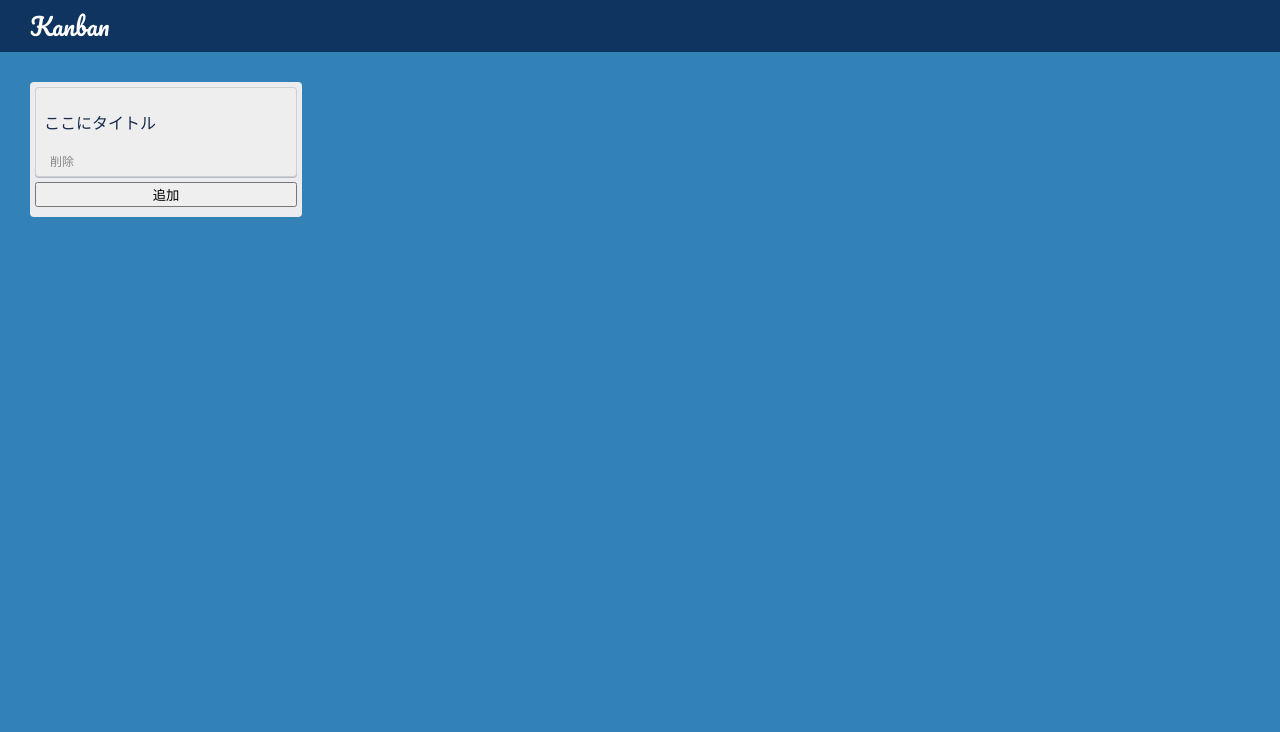
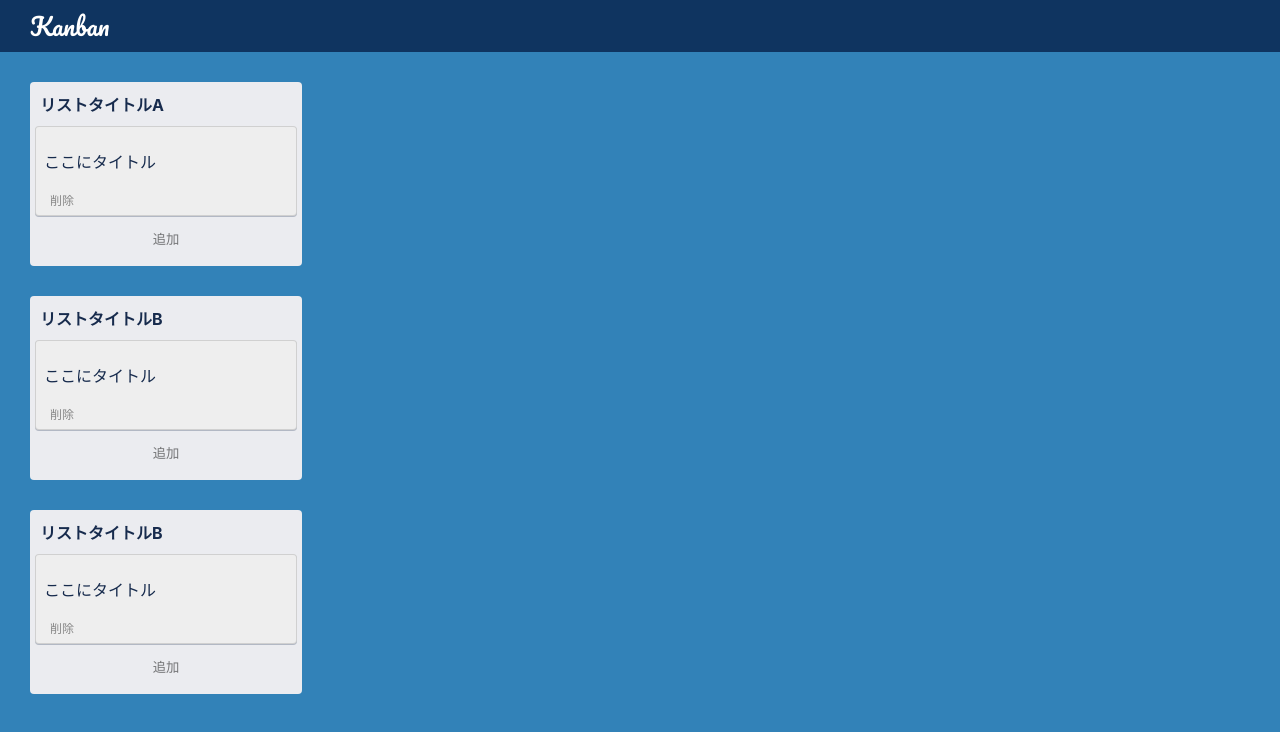
Before and after one commit to m-yokomichi/react_study, a React (Create React App) app in the folder kanban/: page / in a window 1280 px wide. Shown: the top 732 px of the page. Built offline with nearby package versions, Linux system fonts and the light colour scheme.

Commit message:
feat : kanban途中

```diff
--- a/kanban/src/App.js
+++ b/kanban/src/App.js
@@ -3,45 +3,105 @@ import styled from 'styled-components';
 import Card from './Card.jsx';
 import Navigation from './Navigation.jsx';
 import CardList from './CardList.jsx';
+import CreateModal from './CreateModal'
 
 function App() {
   const [state, setState] = useState({
-    cards: [
-      { title: 'ここにタイトル' },
-    ]
+    cardLists: [
+      {
+        title: 'リストタイトルA',
+        cards: [{ title: 'ここにタイトル' }],
+      },
+      {
+        title: 'リストタイトルB',
+        cards: [{ title: 'ここにタイトル' }],
+      },
+      {
+        title: 'リストタイトルB',
+        cards: [{ title: 'ここにタイトル' }],
+      }
+    ],
+    targetListIndex: -1,
+    shownCreateCardModal: false
   })
-  const { cards } = state
+  const { cardLists ,cards, shownCreateCardModal} = state
+  const openCreateCardModal = (targetListIndex) => {
+    setState({
+      ...state,
+      shownCreateCardModal: true,
+      targetListIndex
+    })
+  }
+  const closeCreateCardModal = () => {
+    setState({
+      ...state,
+      shownCreateCardModal: false
+    })
+  }
 
-  const addCard = () => {
-    cards.push({ title : '新規カード' })
-    setState({cards})
+  const addCard = (newCard, cardLists, targetListIndex) => {
+    cardLists[targetListIndex].cards.push(newCard)
+    setState({
+      ...state,
+      cardLists,
+      shownCreateCardModal: false
+    })
   }
-  const removeCard = (key) => {
-    delete cards[key]
-    setState({cards})
+  const removeCard = (key, cardLists, targetListIndex) => {
+    delete cardLists[targetListIndex].cards[key]
+    setState({
+      ...state,
+      cardLists
+    })
   }
+
   const SCardLists = styled.div`
     display: "flex";
     flex-direction: "column";
     width: "100%";
     padding-left: 30px; // 一番左の調整用余白
   `
+  const SButton = styled.button`
+  border: none; // 枠線の削除
+  border-radius: .25rem; // それっぽい角丸
+  box-sizing: border-box; // おまじない
+  padding: 0.5rem; // それっぽい余白
+  color: rgba(0,0,0,.5); // 文字色を薄くそれっぽく
+  background: transparent; // 背景に馴染ませる  &:focus { // 押した時の青線を削除
+  outline: 0;
+  }
+
+  &:hover { // カーソルを合わせた時に色が少し変わるように
+    color: rgba(0,0,0,.8);
+    background: rgba(0,0,0,.125);
+  }
+  `
+  const SListTitle = styled.div`
+    font-weight: bold;
+    padding: 5px;
+  `
+
   return (
     <>
+      { shownCreateCardModal ? <CreateModal onAdd={addCard} onClose={closeCreateCardModal}/> : <></>}
       <Navigation />
       <SCardLists>
-        <CardList>
-          {
-            cards.map((card, i) =>
-              <Card
-                title={card.title}
-                key={i}
-                removeCard={() => {removeCard(i)}}
-              />
+        {
+          cardLists.map(({title, cards}, listIndex) => {
+            const cardDoms = cards.map((card, cardIndex) => <Card title={card.title} removeCard={() => {
+              removeCard(listIndex, cardIndex)
+            }} key={cardIndex} />)
+            return (
+              <CardList key={listIndex}>
+                <SListTitle>{ title }</SListTitle>
+                { cardDoms }
+                <SButton onClick={(e) => {
+                  openCreateCardModal(listIndex)
+                }}>追加</SButton>
+              </CardList>
             )
-          }
-          <button onClick={() => addCard()}>追加</button>
-        </CardList>
+          })
+        }
       </SCardLists>
     </>
   );
```
